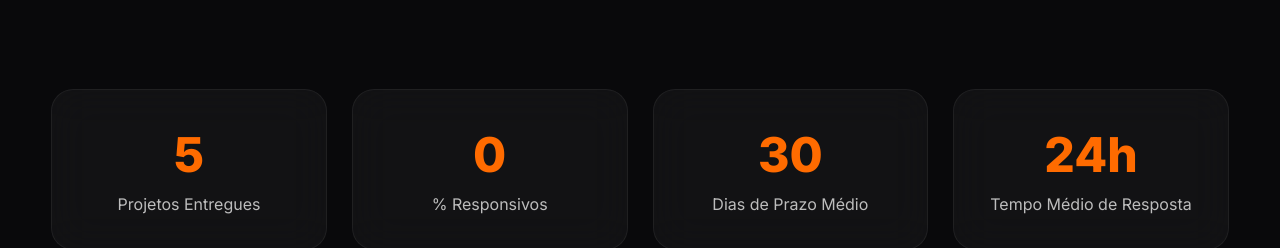
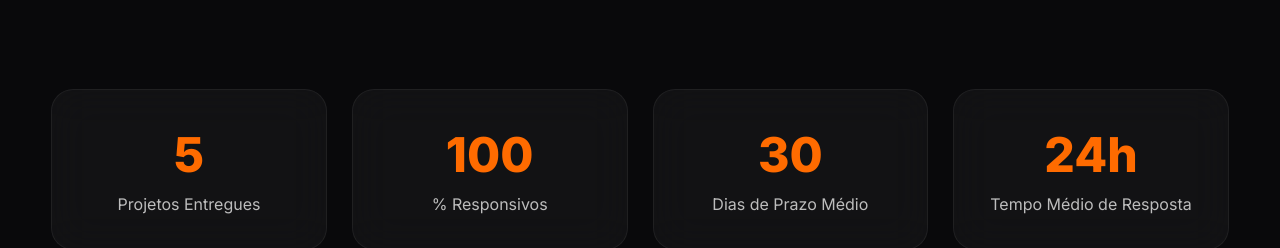
Before and after one commit to sitespersonalizadosMD/paginainicialMDR, a plain HTML site: page index.html in a window 1280 px wide. Shown: the part 900-1148 px from the top of the page. Drawn offline with Linux system fonts and the light colour scheme; files whose address does not match are found by name.

Commit message:
Update index.html

```diff
--- a/index.html
+++ b/index.html
@@ -227,7 +227,7 @@
 
             <div class="number-card">
 
-                <h2 class="counter" data-target="100">0</h2>
+                <h2 class="counter" data-target="100">100</h2>
 
                 <p>% Responsivos</p>
 
```
